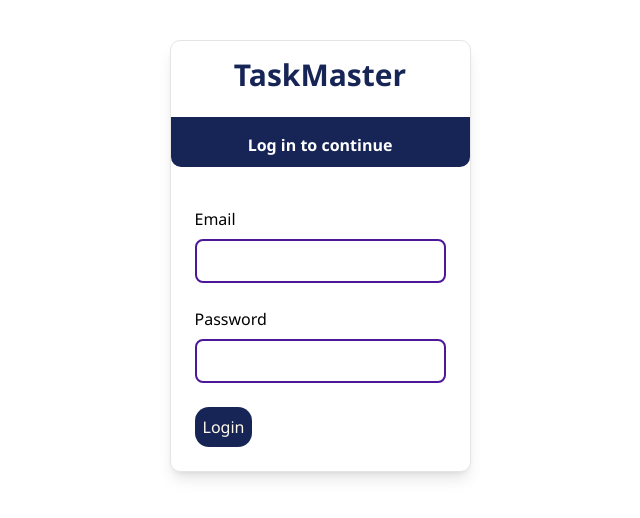
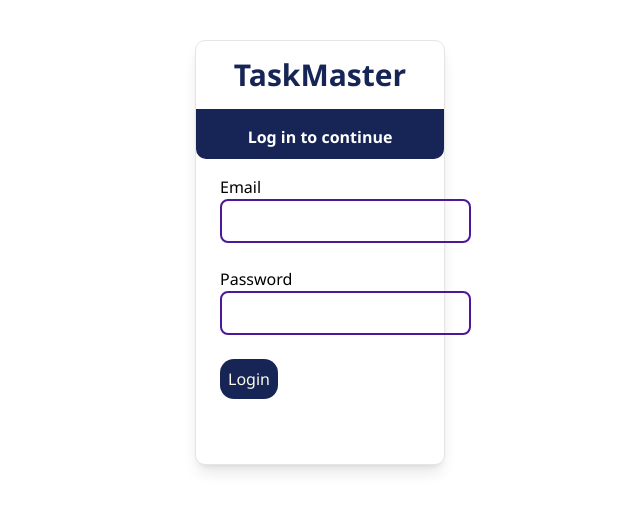
Before and after one commit to bhuiyannowrin/TaskManagementProject, a React (Vite) app: page /login in a window 1280 px wide. Shown: the top 518 px of the page, without its empty margins (320-960 px from the left). Built offline with nearby package versions, Linux system fonts and the light colour scheme.

Commit message:
login ui fix

```diff
--- a/src/Login.tsx
+++ b/src/Login.tsx
@@ -8,56 +8,66 @@ const Login = ({ setUser }) => {
     register,
     handleSubmit,
     formState: { errors },
-    reset
+    reset,
   } = useForm();
 
   const onSubmit = (data) => {
     localStorage.setItem("logindata", JSON.stringify(data));
     setUser(data);
-    reset()
+    reset();
     navigate("/");
   };
 
   return (
-    <div className="max-w-md mx-auto mt-10 bg-white shadow-lg rounded-lg flex flex-col h-auto border">
-      <h1 className="m-4 text-center text-3xl font-extrabold text-blue-950"> TaskMaster </h1>
+    <div className="max-w-md mx-auto mt-10 bg-white shadow-lg rounded-lg h-[425px] w-[250px] border">
+        <h1 className="m-4 text-center text-3xl font-extrabold text-blue-950">
+          TaskMaster
+        </h1>
         <h2 className="w-full text-center p-4 mt-2 bg-blue-950 text-white h-[50px] rounded-b-lg font-bold">
           Log in to continue
         </h2>
-      <form onSubmit={handleSubmit(onSubmit)} className="p-6 space-y-6">
-        <div className="flex flex-col *:w-full max-w-md">
-          <label className="text-left text-black font-medium mb-2">Email</label>
+        <form onSubmit={handleSubmit(onSubmit)} className="pl-6 space-y-6">
+          <div className="w-full max-w-md">
+            <label className="text-left text-black font-medium mb-2">
+              Email
+            </label>
+            <br />
             <input
               type="email"
               className="p-2 border-2 border-violet-900 rounded-md bg-transparent text-black outline-none"
-            {...register("email",
-              { required: "Email is required",
+              {...register("email", {
+                required: "Email is required",
                 pattern: {
                   value: /^[a-zA-Z0-9]+@[a-zA-Z0-9]+\.(com|io|edu|org)$/i,
-                  message: "Email is invalid, must be ends with .com or edu or org or io"
-                }
+                  message:
+                    "Email is invalid, must be ends with .com or edu or org or io",
+                },
               })}
             />
             {errors.email && (
-            <p className="text-red-500 text-sm">{errors.email.message}</p>
+              <p className=" text-red-500 text-sm h-[20px]">{errors.email.message}</p>
             )}
           </div>
 
-        <div className="flex flex-col w-full max-w-md">
-          <label className="text-left text-black font-medium mb-2">Password</label>
+          <div className="w-full">
+            <label className="text-left text-black font-medium mb-2">
+              Password
+            </label>
+            <br />
             <input
               type="password"
               className="p-2 border-2 border-violet-900 rounded-md bg-transparent text-black outline-none"
-            {...register("password",
-              { required: "Password is required",
+
+              {...register("password", {
+                required: "Password is required",
                 minLength: {
                   value: 6,
-                  message: "Password must be at least 6 characters long"
-                }
+                  message: "Password must be at least 6 characters long",
+                },
               })}
             />
             {errors.password && (
-            <p className="text-red-500 text-sm">{errors.password.message}</p>
+              <p className="text-red-500 text-sm h-[20px]">{errors.password.message}</p>
             )}
           </div>
 
--- a/src/layout/Layout.tsx
+++ b/src/layout/Layout.tsx
@@ -171,7 +171,7 @@ useEffect(() => {
     <div className="app-container">
       <div className="app-header">
         <div className="header-top">
-          <h1 className="logo">TaskMaster</h1>
+          <h1 className="logo"> TaskMaster </h1>
           <div className="header-right">
             <div className="relative hidden md:block border-2 border-gray-400 rounded-sm">
               <Search className="absolute left-2.5 top-1 h-4 w-4 text-muted-foreground" />
@@ -223,6 +223,7 @@ useEffect(() => {
                           }}
                         >
                           {msg}
+
                         </li>
                       );
                     })}
@@ -232,6 +233,9 @@ useEffect(() => {
             </div>
             <button className="icon-btn">
               <FiSettings />
+            </button>
+            <button>
+
             </button>
             <button
               className="new-task-btn"
```
Lines whose indentation alone changed are shown as unchanged.
